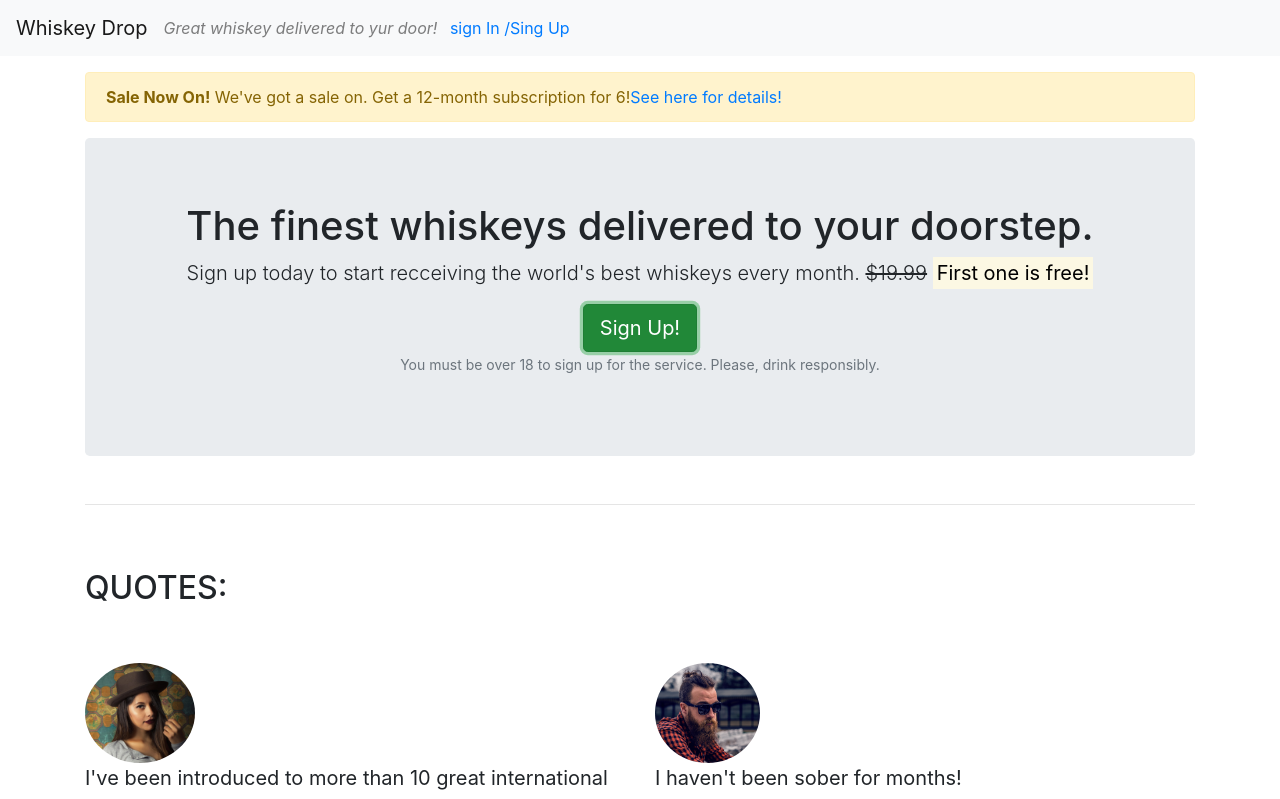
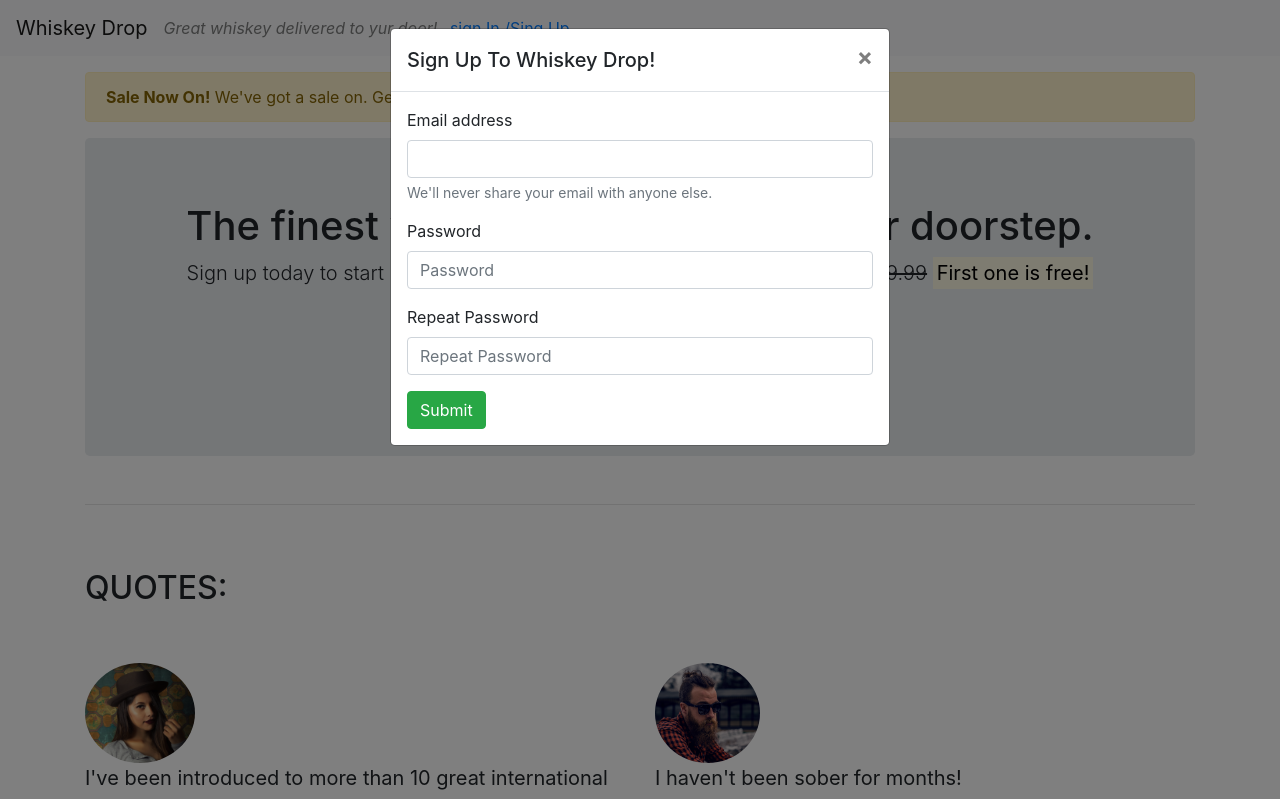
Before and after one commit to sibekov/myboot, a plain HTML site: page index.html in a window 1280 px wide. Both pictures are taken after a click on the button "Sign Up!". Shown: the top 799 px of the page. Drawn offline with nearby package versions, Linux system fonts and the light colour scheme.

Commit message:
add modal Page

```diff
--- a/index.html
+++ b/index.html
@@ -98,7 +98,13 @@
               <span class="d-inline d-sm-none"><br /></span>
               <strong><mark>First one is free!</mark></strong>
             </p>
-            <button class="btn btn-success btn-lg">Sign Up!</button>
+            <button
+              class="btn btn-success btn-lg"
+              data-toggle="modal"
+              data-target="#signUpModal"
+            >
+              Sign Up!
+            </button>
             <p class="text-muted">
               <small
                 >You must be over 18 to sign up for the service. Please, drink
@@ -217,7 +223,59 @@
       <!--/.features-->
     </article>
 
-    <button>Click me!</button>
+    <div class="modal" tabindex="-1" role="dialog" id="signUpModal">
+      <div class="modal-dialog">
+        <div class="modal-content">
+          <div class="modal-header">
+            <h5 class="modal-title">Sign Up To Whiskey Drop!</h5>
+            <button
+              type="button"
+              class="close"
+              data-dismiss="modal"
+              aria-label="Close"
+            >
+              <span aria-hidden="true">&times;</span>
+            </button>
+          </div>
+          <div class="modal-body">
+            <form>
+              <div class="form-group">
+                <label for="exampleInputEmail1">Email address</label>
+                <input
+                  type="email"
+                  class="form-control"
+                  id="exampleInputEmail1"
+                  aria-describedby="emailHelp"
+                />
+                <small id="emailHelp" class="form-text text-muted"
+                  >We'll never share your email with anyone else.</small
+                >
+              </div>
+              <div class="form-group">
+                <label for="Password">Password</label>
+                <input
+                  type="password"
+                  class="form-control"
+                  id="password"
+                  placeholder="Password"
+                />
+              </div>
+              <div class="form-group">
+                <label for="repeatPassword">Repeat Password</label>
+                <input
+                  type="password"
+                  class="form-control"
+                  id="repeatPassword"
+                  placeholder="Repeat Password"
+                />
+              </div>
+
+              <button type="submit" class="btn btn-success">Submit</button>
+            </form>
+          </div>
+        </div>
+      </div>
+    </div>
 
     <script
       src="https://cdn.jsdelivr.net/npm/bootstrap@4.6.2/dist/js/bootstrap.bundle.min.js"
```
